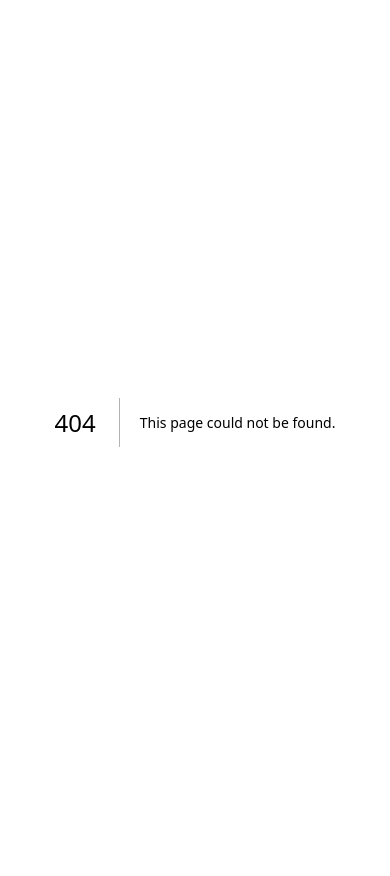
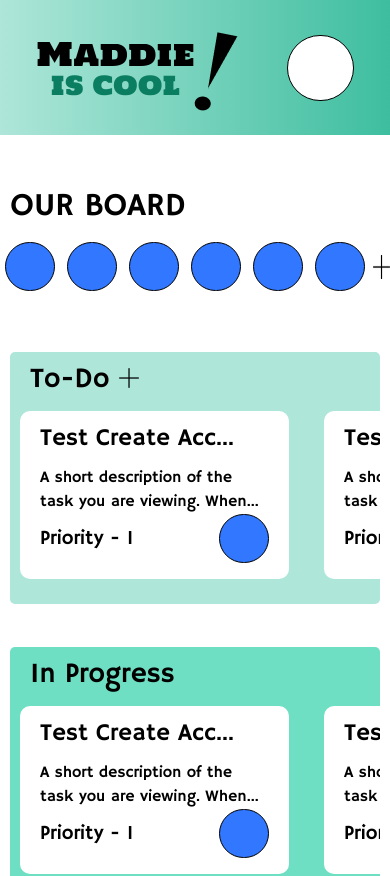
Before and after one commit to brandoughnut/tasktracker-sprint-front-end, a Next.js app: page /pages/TaskPage in a window 390 px wide. Before the commit this address had no page. Shown: the top 876 px of the page. Before the commit the page ends 844 px from the top, so only its background shows below. Built offline with nearby package versions, Linux system fonts and the light colour scheme.

Commit message:
got layout for task page and responsiveenss for task page

```diff
--- /dev/null
+++ b/src/app/components/TaskCardComponent.tsx
@@ -0,0 +1,18 @@
+'use client'
+
+import React from 'react'
+
+const TaskCardComponent = () => {
+  return (
+    <div className='w-[269px] h-[168px] bg-white rounded-[10px] cursor-pointer'>
+        <h1 className='HammersmithOne text-[24px] truncate ps-[20px] pe-[41px] pt-[9px]'>Test Create Account</h1>
+        <p className='HammersmithOne text-[16px] px-[20px] mt-[10px] line-clamp-2'>A short description of the task you are viewing. When login</p>
+        <div className='flex justify-between mx-[20px]'>
+            <h1 className='my-auto text-[20px] HammersmithOne'>Priority - 1</h1>
+            <div className='bg-blue h-[49.25px] w-[50px] rounded-full border-[1px] border-black'></div>
+        </div>
+    </div>
+  )
+}
+
+export default TaskCardComponent
--- /dev/null
+++ b/src/app/components/TaskTypeComponent.tsx
@@ -0,0 +1,43 @@
+'use client'
+
+import React from 'react'
+import plus from '@/assets/tasksprintplus.png';
+import Image from "next/image";
+import TaskCardComponent from './TaskCardComponent';
+
+const TaskTypeComponent = (prop: {color:string, type:string, isShown:boolean}) => {
+  return (
+    <div className={`h-[252px] w-full ${prop.color} rounded-[5px]`}>
+        <div className='flex ms-[20px]'>
+            <h1 className='HammersmithOne text-[28px] mt-[7px]'>{prop.type}</h1>
+            <Image className={prop.isShown ? 'cursor-pointer h-[20px] w-[20px] mt-[16px] ms-[10px]' : 'hidden'} src={plus} alt='plus icon'/>
+        </div>
+        <div className='ms-[10px] lg:ms-[51px] flex overflow-x-auto mt-[10px]'>
+            <div className='me-[35px]'>
+                <TaskCardComponent/>
+            </div>
+            <div className='me-[35px]'>
+                <TaskCardComponent/>
+            </div>
+            <div className='me-[35px]'>
+                <TaskCardComponent/>
+            </div>
+            <div className='me-[35px]'>
+                <TaskCardComponent/>
+            </div>
+            <div className='me-[35px]'>
+                <TaskCardComponent/>
+            </div>
+            <div className='me-[35px]'>
+                <TaskCardComponent/>
+            </div>
+            <div className='me-[35px]'>
+                <TaskCardComponent/>
+            </div>
+
+        </div>
+    </div>
+  )
+}
+
+export default TaskTypeComponent
--- /dev/null
+++ b/src/app/components/ViewTaskComponent.tsx
@@ -0,0 +1,19 @@
+'use client'
+
+import React from 'react'
+
+const ViewTaskComponent = () => {
+  return (
+    <div>
+        <div className='w-[1033px] h-[673px] rounded-[10px] border-black border-[1px] z-50'>
+            <div className='flex justify-between'>
+                <h1>Test Login</h1>
+            </div>
+
+        </div>
+
+    </div>
+  )
+}
+
+export default ViewTaskComponent
--- /dev/null
+++ b/src/app/pages/TaskPage/page.tsx
@@ -0,0 +1,77 @@
+'use client'
+
+import Image from "next/image";
+import NavBarComponent from '@/app/components/NavBarComponent'
+import React from 'react'
+import plus from '@/assets/tasksprintplus.png';
+import TaskTypeComponent from "@/app/components/TaskTypeComponent";
+
+const TaskPage = () => {
+  return (
+    <div>
+      <NavBarComponent isProfileIcon={true}/>
+
+
+
+      <div className='lg:ms-[60px] lg:flex'>
+        <h1 className='HammersmithOne text-[32px] h-[40px] mt-[47px] ms-[10px] lg:ms-0'>OUR BOARD</h1>
+        <div className="flex">
+            <div className='mx-[5px] lg:mx-0 lg:ms-[20px] mt-[20px] lg:mt-[44px] flex overflow-x-auto'>
+            <div className="me-[12px]">
+                <div className='w-[50px] h-[49.25px] bg-blue border-black border-[1px] rounded-full'></div>
+            </div>
+            <div className="me-[12px]">
+                <div className='w-[50px] h-[49.25px] bg-blue border-black border-[1px] rounded-full'></div>
+            </div>
+            <div className="me-[12px]">
+                <div className='w-[50px] h-[49.25px] bg-blue border-black border-[1px] rounded-full'></div>
+            </div>
+            <div className="me-[12px]">
+                <div className='w-[50px] h-[49.25px] bg-blue border-black border-[1px] rounded-full'></div>
+            </div>
+            <div className="me-[12px]">
+                <div className='w-[50px] h-[49.25px] bg-blue border-black border-[1px] rounded-full'></div>
+            </div>
+            <div className="me-[12px]">
+                <div className='w-[50px] h-[49.25px] bg-blue border-black border-[1px] rounded-full'></div>
+            </div>
+            <div className="me-[12px]">
+                <div className='w-[50px] h-[49.25px] bg-blue border-black border-[1px] rounded-full'></div>
+            </div>
+            <div className="me-[12px]">
+                <div className='w-[50px] h-[49.25px] bg-blue border-black border-[1px] rounded-full'></div>
+            </div>
+
+
+        </div>
+        <div className="mt-[33px] lg:mt-[55px]">
+            <Image className="h-[23.5px] w-[23.5px] cursor-pointer" src={plus} alt="plus icon"/>
+        </div>
+        </div>
+
+      </div>
+
+
+
+
+    <div className="mx-[10px] lg:mx-[111px] mt-[60.75px]">
+        <div>
+            <TaskTypeComponent type="To-Do" color="bg-[#AEE6D9]" isShown={true}/>
+        </div>
+        <div className="my-[43px]">
+            <TaskTypeComponent type="In Progress" color="bg-[#6FDFC4]" isShown={false}/>
+        </div>
+        <div>
+            <TaskTypeComponent type="Completed" color="bg-[#3EBE9F]" isShown={false}/>
+        </div>
+    </div>
+
+
+
+
+
+    </div>
+  )
+}
+
+export default TaskPage
```
